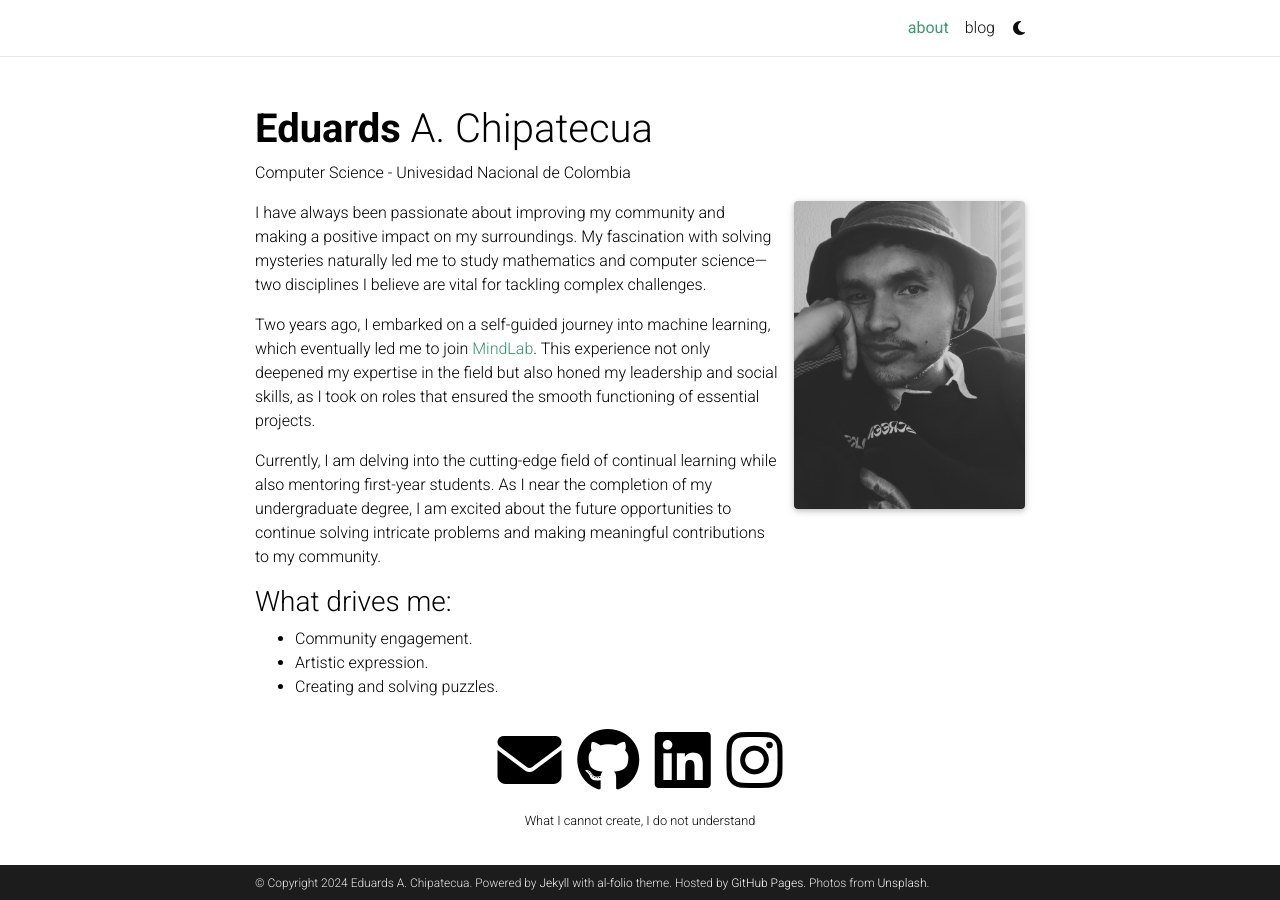
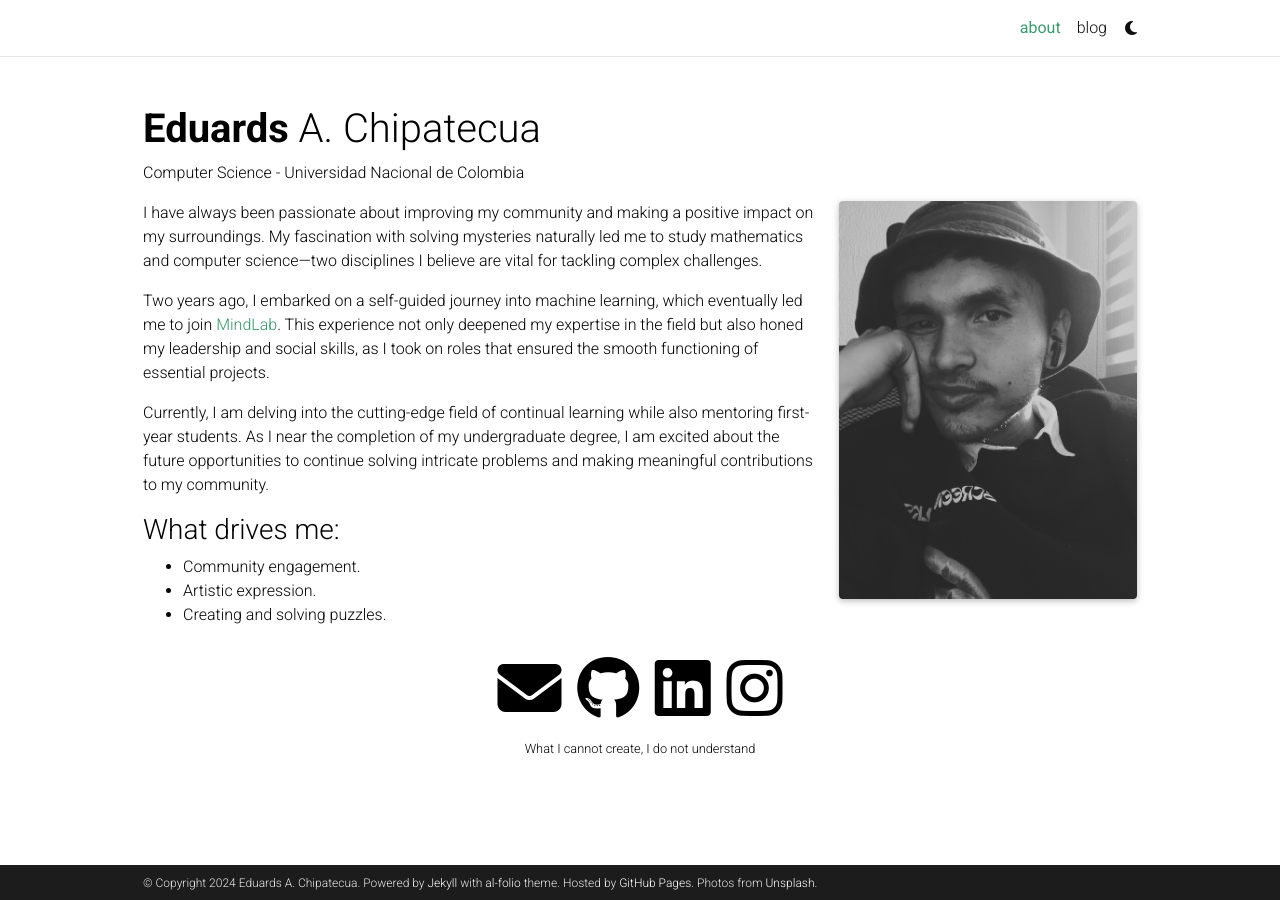
Before and after one commit to eguar11011/eguar11011.github.io, a Jekyll site: the page built from _pages/about.md, in a window 1280 px wide. Built offline with Jekyll 4.4.1, drawn with Linux system fonts in a browser that asks for light colours; full-size pictures stand in for the smaller copies a plugin makes; comment, search, counter and statistics services are not loaded; a style sheet for code colours, icons or effects is not loaded.

Commit message:
update profile

```diff
--- a/_config.yml
+++ b/_config.yml
@@ -55,7 +55,7 @@ navbar_fixed: true
 footer_fixed: true
 
 # Dimensions
-max_width: 800px
+max_width: 1024px
 
 # TODO: add layout settings (single page vs. multi-page)
 
--- a/_pages/about.md
+++ b/_pages/about.md
@@ -2,7 +2,7 @@
 layout: about
 title: about
 permalink: /
-subtitle: Computer Science - Univesidad Nacional de Colombia
+subtitle: Computer Science - Universidad Nacional de Colombia
 
 profile:
   align: right
```
